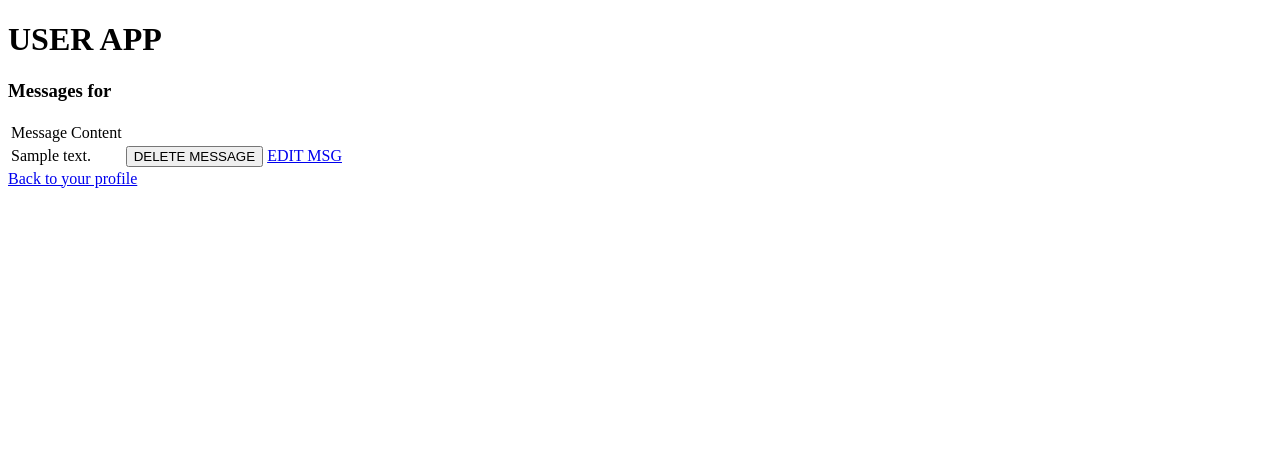
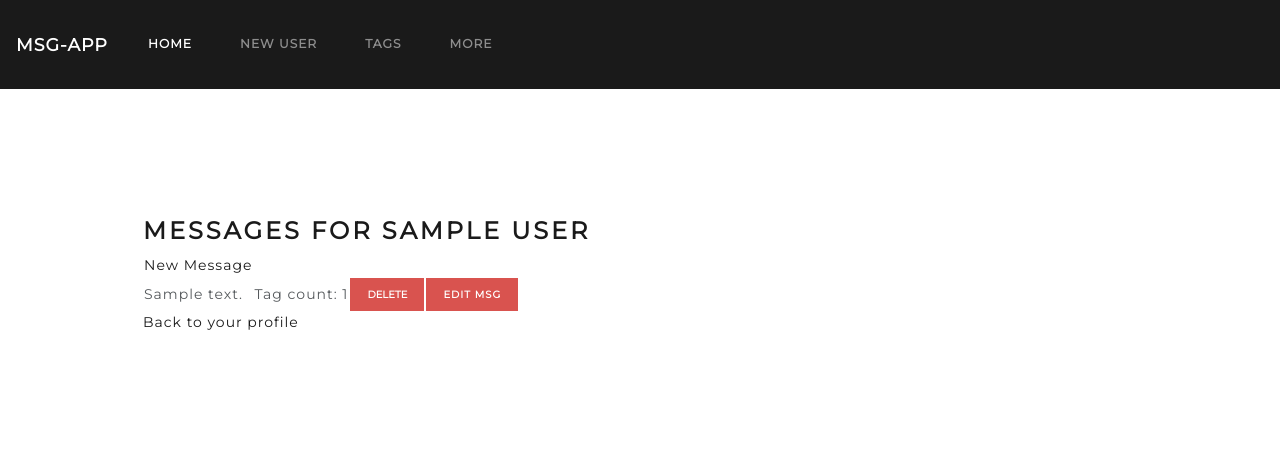
Before and after one commit to maryrocha79/Messages-App, a Flask app: page /users/1/messages in a window 1280 px wide. Shown: the top 460 px of the page. Run offline with Flask 2, Linux system fonts and the light colour scheme; tables that the repository leaves empty hold one stand-in row (values such as "Sample post"); some libraries are stand-ins or nearby versions.

Commit message:
added join table

```diff
--- a/app.py
+++ b/app.py
@@ -21,29 +21,36 @@ class User(db.Model):
     id = db.Column(db.Integer, primary_key=True)
     first_name = db.Column(db.Text)
     last_name = db.Column(db.Text)
-    messages = db.relationship("Message", backref="user")
     image = db.Column(db.Text)
+    messages = db.relationship(
+        "Message", backref="user", lazy="dynamic", cascade="all,delete")
 
 
 class Message(db.Model):
     __tablename__ = 'messages'
+
     id = db.Column(db.Integer, primary_key=True)
-    msg_content = db.Column(db.Text)
+    content = db.Column(db.Text)
     user_id = db.Column(db.Integer, db.ForeignKey('users.id'))
 
 
-msgs_tags = db.Table(
-    "msgs_tags", db.Column('id', db.Integer, primary_key=True),
+msgs_tags_table = db.Table(
+    "msgs_tags",
     db.Column('message_id', db.Integer, db.ForeignKey('messages.id')),
     db.Column('tag_id', db.Integer, db.ForeignKey('tags.id')))
 
 
 class Tag(db.Model):
     __tablename__ = "tags"
+
     id = db.Column(db.Integer, primary_key=True)
-    tag_name = db.Column(db.Text)
+    name = db.Column(db.Text)
     messages = db.relationship(
-        "Message", secondary="msgs_tags", backref="tags")
+        'Message',
+        lazy="dynamic",
+        secondary=msgs_tags_table,
+        cascade="all,delete",
+        backref=db.backref('tags', lazy="dynamic"))
 
 
 db.create_all()
@@ -53,22 +60,24 @@ db.create_all()
 
 @app.route('/users', methods=['GET'])
 def user_index():
+    """Renders the page with all users."""
     users = User.query.all()
     return render_template('user_index.html', users=users)
 
 
 @app.route('/users/new', methods=['GET'])
 def user_new():
+    """Shows the form to add a user."""
     return render_template('user_new.html')
 
 
 @app.route('/users', methods=['POST'])
 def user_create():
+    """Creates a new user."""
     new_user = User(
         first_name=request.form['first_name'],
         last_name=request.form['last_name'],
         image=request.form['image'])
-    print(new_user)
     db.session.add(new_user)
     db.session.commit()
     return redirect(url_for('user_index'))
@@ -76,12 +85,14 @@ def user_create():
 
 @app.route('/users/<int:user_id>', methods=['GET'])
 def user_show(user_id):
-    found_user = User.query.get(user_id)
+    """Shows the profile of a user."""
+    found_user = User.query.get_or_404(user_id)
     return render_template('user_show.html', user=found_user)
 
 
 @app.route('/users/<int:user_id>', methods=['DELETE'])
 def user_delete(user_id):
+    """Deletes an user."""
     found_user = User.query.get(user_id)
     db.session.delete(found_user)
     db.session.commit()
@@ -97,6 +108,7 @@ def user_edit_form(user_id):
 
 @app.route('/users/<int:user_id>', methods=['PATCH'])
 def user_edit(user_id):
+    """Updates an user"""
     found_user = User.query.get(user_id)
     found_user.first_name = request.form['first_name']
     found_user.last_name = request.form['last_name']
@@ -111,45 +123,67 @@ def user_edit(user_id):
 
 @app.route('/users/<int:user_id>/messages')
 def index_messages(user_id):
+    """Shows all messages of an user."""
     user = User.query.get(user_id)
     return render_template("msg_index.html", user=user)
 
 
 @app.route('/users/<int:user_id>/newmsg')
 def msg_new(user_id):
-    user = User.query.get(user_id)
-    return render_template('msg_new.html', user=user)
+    """Shows the form to add a new message"""
+    user = User.query.get_or_404(user_id)
+    tags = Tag.query.all()
+    return render_template('msg_new.html', user=user, tags=tags)
 
 
 @app.route('/users/<int:user_id>/messages', methods=['POST'])
 def msg_create(user_id):
-    new_msg = Message(msg_content=request.form['msg_content'], user_id=user_id)
+    """Creates a new message for an user"""
+    new_msg = Message(content=request.form['content'], user_id=user_id)
+
+    tag_ids = [int(num) for num in request.form.getlist("tags")]
+    new_msg.tags = Tag.query.filter(Tag.id.in_(tag_ids))
+
     db.session.add(new_msg)
     db.session.commit()
     return redirect(url_for('index_messages', user_id=user_id))
 
 
+@app.route('/messages/<int:msg_id>', methods=['GET'])
+def msg_show(msg_id):
+    found_msg = Message.query.get_or_404(msg_id)
+    return render_template('msg_show.html', found_msg=found_msg)
+
+
 @app.route('/messages/<int:msg_id>', methods=['DELETE'])
 def msg_delete(msg_id):
-    found_msg = Message.query.get(msg_id)
+    """Deletes a message from an user"""
+    found_msg = Message.query.get_or_404(msg_id)
+    user = found_msg.user
     db.session.delete(found_msg)
     db.session.commit()
-    return redirect(url_for('index_messages', user_id=found_msg.user_id))
+    return redirect(url_for('index_messages', user_id=user.id))
 
 
 @app.route('/messages/<int:msg_id>/edit', methods=['GET'])
 def msg_edit_form(msg_id):
+    """Shows the form to edit a message"""
     found_msg = Message.query.get(msg_id)
-    return render_template('msg_edit.html', found_msg=found_msg)
+    tags = Tag.query.all()
+    return render_template('msg_edit.html', found_msg=found_msg, tags=tags)
 
 
 @app.route('/messages/<int:msg_id>', methods=['PATCH'])
 def msg_edit(msg_id):
-    found_msg = Message.query.get(msg_id)
-    found_msg.msg_content = request.form['msg_content']
+    """Edits the message of a user"""
+    found_msg = Message.query.get_or_404(msg_id)
+    found_msg.content = request.form['content']
+    tag_ids = [int(num) for num in request.form.getlist('tags')]
+    found_msg.tags = Tag.query.filter(Tag.id.in_(tag_ids))
+    user = found_msg.user
     db.session.add(found_msg)
     db.session.commit()
-    return redirect(url_for('index_messages', user_id=found_msg.user_id))
+    return redirect(url_for('index_messages', user_id=user.id))
 
 
 # Tag Routes
@@ -163,12 +197,53 @@ def tag_index():
 
 @app.route('/tags/new', methods=['GET'])
 def tag_new_form():
-    return render_template('tags_new.html')
+    messages = Message.query.all()
+    return render_template('tags_new.html', messages=messages)
 
 
 @app.route('/tags/new', methods=['POST'])
 def tag_create():
-    new_tag = Tag(tag_name=request.form['tag_name'])
+    new_tag = Tag(name=request.form['name'])
+    message_ids = [int(num) for num in request.form.getlist('messages')]
+    new_tag.messages = Message.query.filter(Message.id.in_(message_ids))
     db.session.add(new_tag)
     db.session.commit()
     return redirect(url_for('tag_index'))
+
+
+@app.route('/tags/<int:tag_id>', methods=['GET'])
+def tag_show(tag_id):
+    found_tag = Tag.query.get_or_404(tag_id)
+    return render_template('msg_show.html', found_tag=found_tag)
+
+
+@app.route('/tags/<int:tag_id>', methods=['DELETE'])
+def tag_delete(tag_id):
+    found_tag = Tag.query.get(tag_id)
+    db.session.delete(found_tag)
+    db.session.commit()
+    return redirect(url_for('tag_index'))
+
+
+@app.route('/tags/<int:tag_id>/edit', methods=['GET'])
+def tag_edit_form(tag_id):
+    found_tag = Tag.query.get_or_404(tag_id)
+    messages = Message.query.all()
+    return render_template(
+        'tags_edit.html', found_tag=found_tag, messages=messages)
+
+
+@app.route('/tags/<int:tag_id>', methods=['PATCH'])
+def tag_edit(tag_id):
+    found_tag = Tag.query.get_or_404(tag_id)
+    found_tag.name = request.form['name']
+    message_ids = [int(num) for num in request.form.getlist('messages')]
+    found_tag.messages = Message.query.filter(Message.id.in_(message_ids))
+    db.session.add(found_tag)
+    db.session.commit()
+    return redirect(url_for('tag_index'))
+
+
+@app.errorhandler(404)
+def page_not_found(e):
+    return render_template('404.html'), 404
--- a/static/style.css
+++ b/static/style.css
@@ -0,0 +1,47 @@
+body {
+  font-family: 'Montserrat', sans-serif;
+}
+
+.container {
+  margin: 10%;
+}
+
+li {
+  display: flex;
+}
+
+img {
+  width: 20%;
+  height: 30%;
+}
+
+*,
+*:before,
+*:after {
+  box-sizing: inherit;
+}
+
+html {
+  box-sizing: border-box;
+}
+
+.bar {
+  color: white;
+
+  display: flex;
+  align-items: center;
+  width: 100%;
+  background: black;
+  padding: 20px;
+}
+
+.bar-2 .username {
+  order: 2;
+}
+.bar-2 .icon-3 {
+  order: 3;
+}
+
+.bar-3 .username {
+  order: -1;
+}
--- a/templates/base.html
+++ b/templates/base.html
@@ -5,10 +5,38 @@
   <meta name="viewport" content="width=device-width, initial-scale=1.0">
   <meta http-equiv="X-UA-Compatible" content="ie=edge">
   <title>User App</title>
+  <link rel="stylesheet" href="https://stackpath.bootstrapcdn.com/bootswatch/4.1.1/lux/bootstrap.min.css">
+  <link rel="stylesheet" href="{{ url_for('static', filename='style.css') }}">
+  <link href="https://fonts.googleapis.com/css?family=Montserrat" rel="stylesheet">
 </head>
 <body>
-  <div>
-    <h1>USER APP</h1>
+  <!-- nav -->
+  <nav class="navbar navbar-expand-lg navbar-dark bg-primary">
+    <a class="navbar-brand" href="#">Msg-App</a>
+    <button class="navbar-toggler" type="button" data-toggle="collapse" data-target="#navbarColor01" aria-controls="navbarColor01" aria-expanded="false" aria-label="Toggle navigation">
+      <span class="navbar-toggler-icon"></span>
+    </button>
+
+    <div class="collapse navbar-collapse" id="navbarColor01">
+      <ul class="navbar-nav mr-auto">
+        <li class="nav-item active">
+          <a class="nav-link" href="{{ url_for('user_index')}}">Home <span class="sr-only">(current)</span></a>
+        </li>
+        <li class="nav-item">
+          <a class="nav-link" href="{{url_for('user_new')}}">New User</a>
+        </li>
+        <li class="nav-item">
+          <a class="nav-link" href="{{url_for('tag_index')}}">Tags</a>
+        </li>
+        <li class="nav-item">
+          <a class="nav-link" href="#">More</a>
+        </li>
+      </ul>
+    </div>
+  </nav>
+  <!-- nav -->
+  <div class="container">
+    <h3></h3>
     {% block content %}
     {% endblock %}
 
--- a/templates/msg_index.html
+++ b/templates/msg_index.html
@@ -1,30 +1,61 @@
 {% extends 'base.html' %}
 
 {% block content %}
-<h3>Messages for {{ user.name }}</h3>
+
+
+<h3>Messages for {{ user.first_name }} {{user.last_name}}</h3>
 
 
 <table>
   <thead>
     <tr>
-      <td>Message Content</td>
-      <td></td>
+      <td><a href="{{url_for('msg_new',user_id = user.id)}}">New Message</a></td>
     </tr>
   </thead>
-  <tbody>
+  <tbody >
       {% for msg in user.messages %}
     <tr>
-      <td>{{msg.msg_content }}</td>
+      <td>{{msg.content }}</td>
+      <td>Tag count: {{ msg.tags.count()}}</td>
       <td>
         <form action="{{url_for('msg_delete', msg_id = msg.id)}}?_method=DELETE" method="post">
-          <input type="submit" value="DELETE MESSAGE">
+
+          <button type="submit" class="btn btn-danger btn-sm">Delete</button>
         </form>
       </td>
-      <td> <a href="{{url_for('msg_edit_form', msg_id = msg.id)}}">EDIT MSG</a></td>
+      <td> <a href="{{url_for('msg_edit_form', msg_id = msg.id)}}" class="btn btn-danger btn-sm">EDIT MSG</a></td>
     </tr>
     {% endfor%}
   </tbody>
 </table>
 <a href="{{ url_for('user_show', user_id = user.id)}}"> Back to your profile</a>
 
+
 {% endblock %}
+
+
+
+
+
+
+
+
+<!--
+<h3>Messages for {{ user.first_name }} {{user.last_name}}</h3>
+<a href="{{url_for('msg_new',user_id = user.id)}}">New Messages</a>
+<ul>
+  {% for msg in user.messages %}
+  <li style="display:flex;justify-content:space-evenly;padding-bottom: 2%;">
+    <span>{{msg.content }}</span>
+
+
+
+    <a href="" class="btn btn-danger btn-sm">Tag</a>
+    <form action="{{url_for('msg_delete', msg_id = msg.id)}}?_method=DELETE" method="post">
+      <button type="submit" class="btn btn-danger btn-sm">Delete</button>
+    </form>
+    <a href="{{url_for('msg_edit_form', msg_id = msg.id)}}" class="btn btn-danger btn-sm">EDIT MSG</a>
+  </li>
+  {% endfor %}
+</ul>
+<a href="{{ url_for('user_show', user_id = user.id)}}"> Back to your profile</a> -->
--- a/templates/user_edit.html
+++ b/templates/user_edit.html
@@ -1,7 +1,7 @@
 {% extends 'base.html' %}
 
 {% block content %}
-<h2>Update your profile</h2>
+<h3>Update your profile</h3>
 <form action="{{ url_for('user_edit', user_id = user.id) }}?_method=PATCH" method="POST">
   <div>
     <label for="nameuser">Your Name</label>
--- a/templates/user_index.html
+++ b/templates/user_index.html
@@ -1,7 +1,8 @@
 {% extends 'base.html' %}
 
 {% block content %}
-<h3>Users List</h3>
+
+<h3>Users</h3>
 <div><a href="{{url_for('user_new')}}">Add User</a></div>
 <ul>
 {% for user in users %}
--- a/templates/user_new.html
+++ b/templates/user_new.html
@@ -1,7 +1,7 @@
 {% extends 'base.html' %}
 
 {% block content %}
-<h2>Create your user profile</h2>
+<h3>Create your user profile</h3>
 <form action="{{ url_for('user_create')}}" method="POST">
   <div>
     <label for="nameuser">First Name</label>
@@ -12,7 +12,7 @@
    <input type="text" name="image" id="imageuser">
   </div>
   <div>
-    <input type="submit" value="Add User">
+    <button type="submit" class="btn btn-primary disabled">Add User</button>
   </div>
 </form>
 {% endblock %}
```
Also changed, not shown: templates/404.html (added, +7 -0 lines), templates/msg_edit.html (+30 -9 lines), templates/msg_new.html (+23 -2 lines), templates/msg_show.html (+15 -0 lines), templates/tags_edit.html (+37 -0 lines), templates/tags_index.html (+7 -1 lines), templates/tags_new.html (+13 -2 lines), templates/tags_show.html (added, +16 -0 lines), templates/user_show.html (+25 -13 lines), templates/new.html (deleted).
